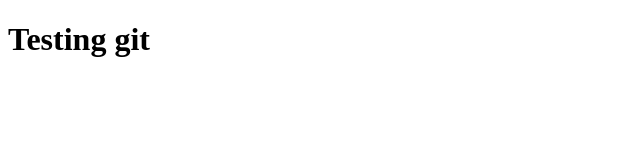
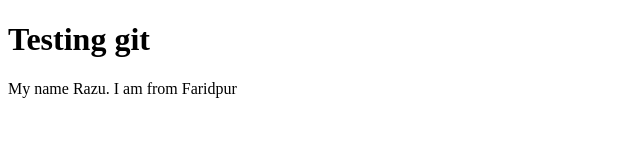
Before and after one commit to abdurrahaman4363/end-game-practice-1, a plain HTML site: page index.html in a window 1280 px wide. Shown: the whole page, without its empty margins (0-640 px from the left). Drawn offline with Linux system fonts and the light colour scheme.

Commit message:
adout me

```diff
--- a/index.html
+++ b/index.html
@@ -1,12 +1,19 @@
 <!DOCTYPE html>
 <html lang="en">
+
 <head>
     <meta charset="UTF-8">
     <meta http-equiv="X-UA-Compatible" content="IE=edge">
     <meta name="viewport" content="width=device-width, initial-scale=1.0">
     <title>End Game Project</title>
 </head>
+
 <body>
     <h1>Testing git</h1>
+    <div>
+        My name Razu.
+        I am from Faridpur
+    </div>
 </body>
+
 </html>
```
